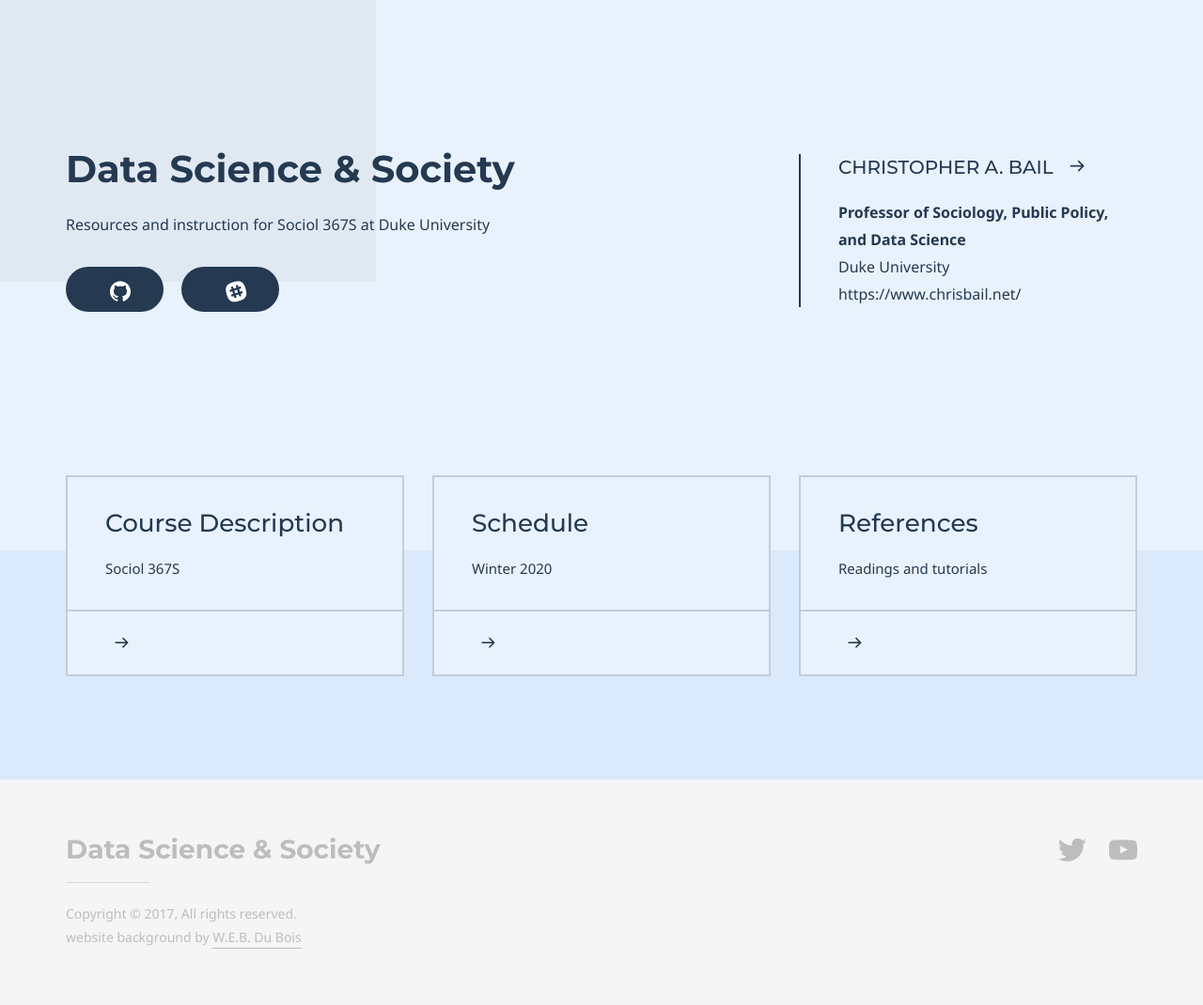
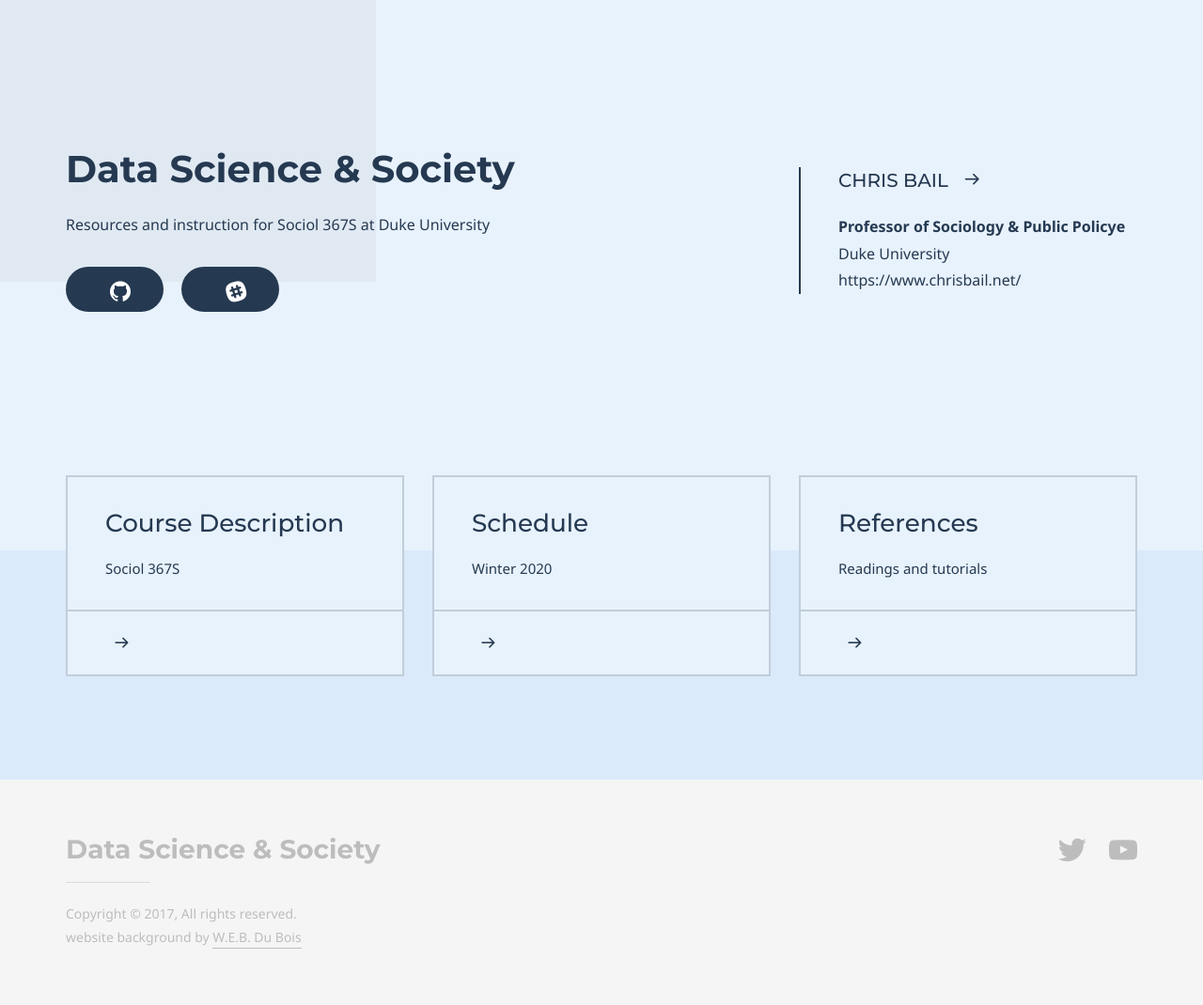
Before and after one commit to dssoc/dssoc.github.io, a Jekyll site: the page built from index.md, in a window 1280 px wide. Shown: the whole page at 94% size. Built offline with Jekyll 4.4.1, drawn with Linux system fonts in a browser that asks for light colours; some web fonts are replaced.

Commit message:
Update index.md

```diff
--- a/index.md
+++ b/index.md
@@ -19,9 +19,9 @@ buttons:
 
 # Author box
 author:
-    title: Christopher A. Bail
+    title: Chris Bail
     title_url: '#'
-    description: <b>Professor of Sociology, Public Policy, and Data Science</b> <br/>Duke University <br/> https://www.chrisbail.net/
+    description: <b>Professor of Sociology & Public Policye</b> <br/>Duke University <br/> https://www.chrisbail.net/
 
 
 # Micro navigation
```
